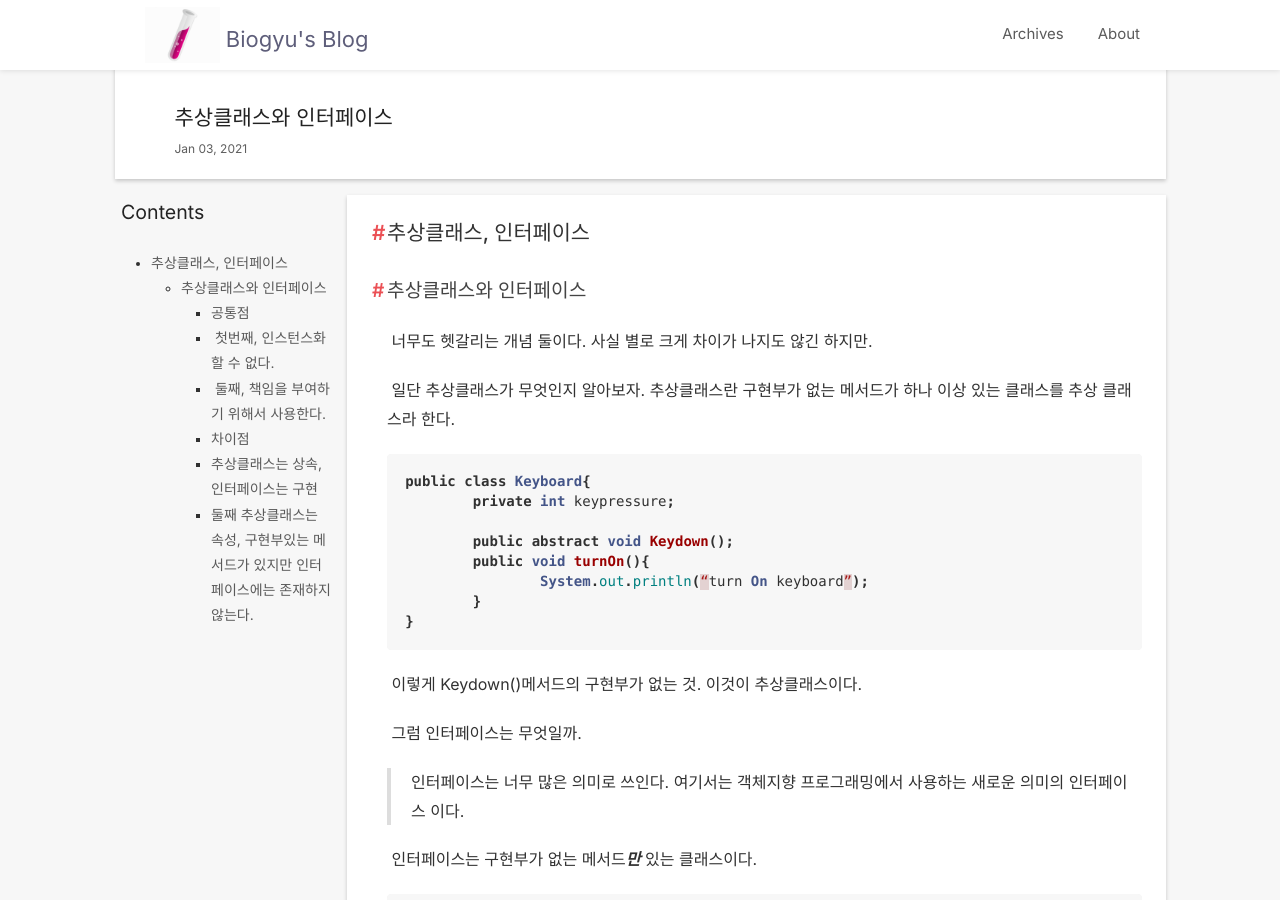
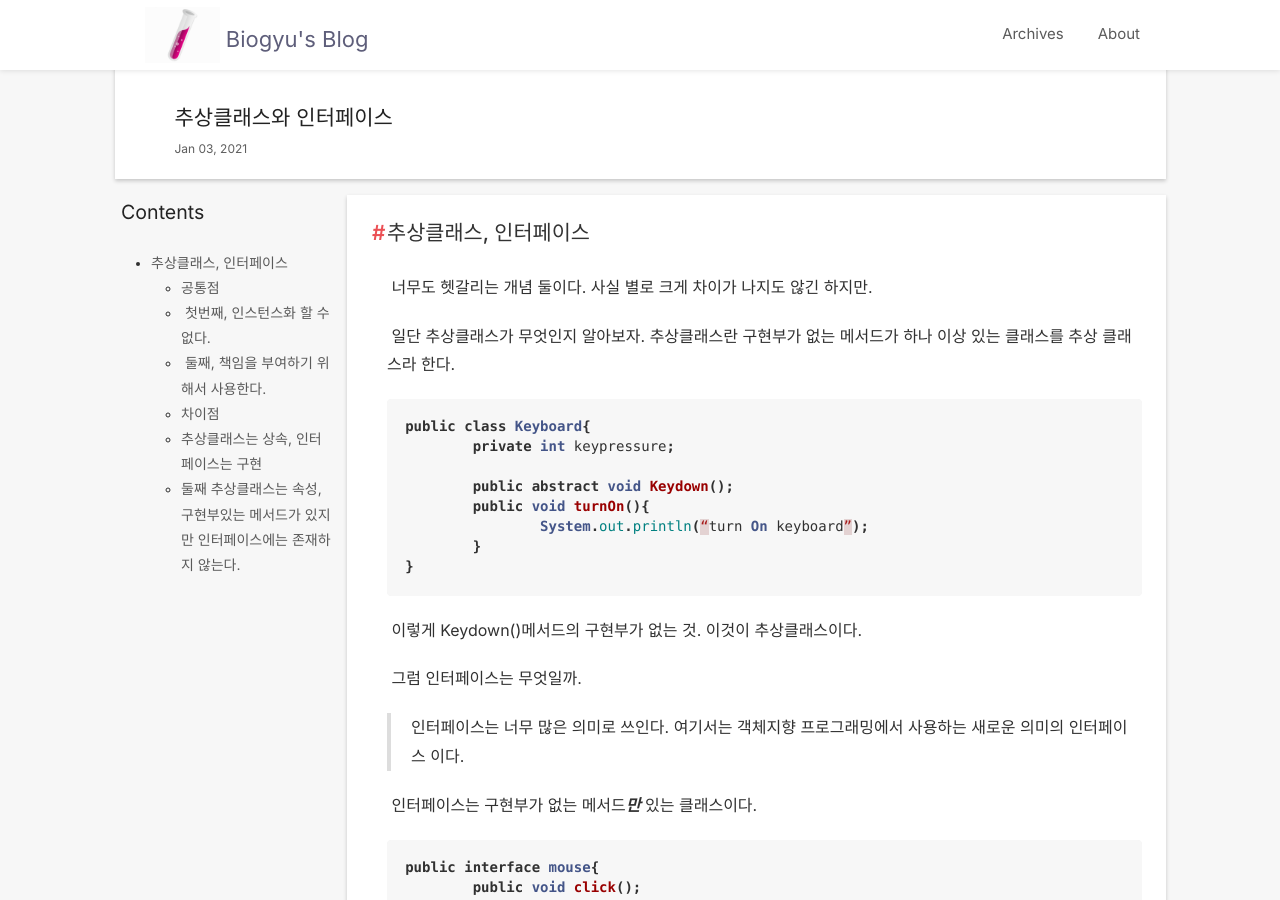
Before and after one commit to biogyu/biogyu.github.io, a Jekyll site: the page built from _posts/oop/2021-01-03-interface.md, in a window 1280 px wide and 900 px high. Built offline with Jekyll 4.4.1, drawn with Linux system fonts in a browser that asks for light colours; nearby versions of some CDN libraries; comment, search, counter and statistics services are not loaded.

Commit message:
Chore : Edit details in Post

````diff
--- a/_posts/oop/2021-01-03-interface.md
+++ b/_posts/oop/2021-01-03-interface.md
@@ -12,8 +12,6 @@ icon          : book
 {:toc}
 
 ## 추상클래스, 인터페이스
-
-### 추상클래스와 인터페이스
 
 &nbsp;너무도 헷갈리는 개념 둘이다. 사실 별로 크게 차이가 나지도 않긴 하지만.
 
@@ -46,11 +44,11 @@ public interface mouse{
 
 &nbsp;둘의 공통점과 차이점을 알아보자.
 
-#### 공통점
+### 공통점
 1. 인스터스화 할 수 없다.
 2. 다른 객체에 책임을 부여하기 위한 목적이다.
 
-#### &nbsp;첫번째, 인스턴스화 할 수 없다.
+### &nbsp;첫번째, 인스턴스화 할 수 없다.
 위의 예제를 가져와 보자.
 ```java
 public class Keyboard{
@@ -69,7 +67,7 @@ public interface mouse{
 &nbsp;메서드에 구현부가 없는 곳이 있다. 아직 이 행동이 정확히 무엇을 할 지 모르는 추상적인 형태이기 때문에,
 이 클래스. 인터페이스는 인스턴스화 해서 사용할 수 없다.
 
-#### &nbsp;둘째, 책임을 부여하기 위해서 사용한다.
+### &nbsp;둘째, 책임을 부여하기 위해서 사용한다.
 &nbsp;이 두 클래스, 인터페이스의 용도는 결국 객체에 책임을 부여하기 위함이다.
 &nbsp;이미 전에
 [2장](https://bean0234.github.io/oop/2020/09/23/Chapter2.html)에서 설명했듯이 객체는 책임으로 이루어져 있다.
@@ -89,11 +87,11 @@ public class gamingMouse implements mouse{
 ```
 &nbsp;특정 마우스(gamingMouse)는 click함수를 구현하지 않으면 사용할 수가 없다. 즉, gamingMouse에 click이라는 책임을 부여한 것이다.
 
-#### 차이점
+### 차이점
 1. 추상클래스는 상속(inheritance)을 통해서, 인터페이스는 구현(implements)을 통해서 책임을 부여한다.
 2. 추상클래스는 구현부가 있는 메서드, 속성(attributes)가 있을 수 있지만, 인터페이스는 어떤 메서드도 구현부가 없고 속성 또한 존재하지 않는다.
 
-#### 추상클래스는 상속, 인터페이스는 구현
+### 추상클래스는 상속, 인터페이스는 구현
 
 &nbsp;이건 간단하다.
 먼저 추상클래스를 보자.
@@ -136,7 +134,7 @@ public class gamingMouse implements mouse{
 
 > 자바언어에서 상속과는 다르게 인터페이스는 몇개든 더 구현 할 수 있다.
 
-#### 둘째 추상클래스는 속성, 구현부있는 메서드가 있지만 인터페이스에는 존재하지 않는다.
+### 둘째 추상클래스는 속성, 구현부있는 메서드가 있지만 인터페이스에는 존재하지 않는다.
 
 &nbsp;제목 그대로
 추상클래스는 속성, 메서드 있는 구현부가 존재해도 상관없다.
````
Also changed, not shown: _posts/DesignPattern/2021-01-30-Opening.md (+1 -0 lines).
